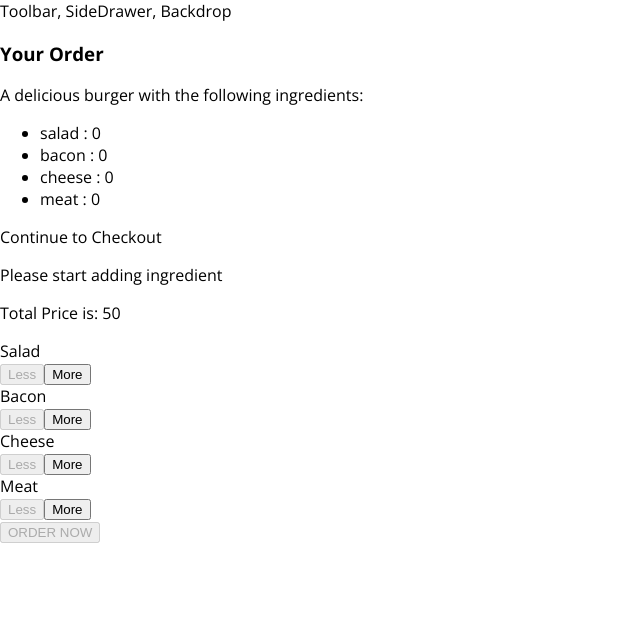
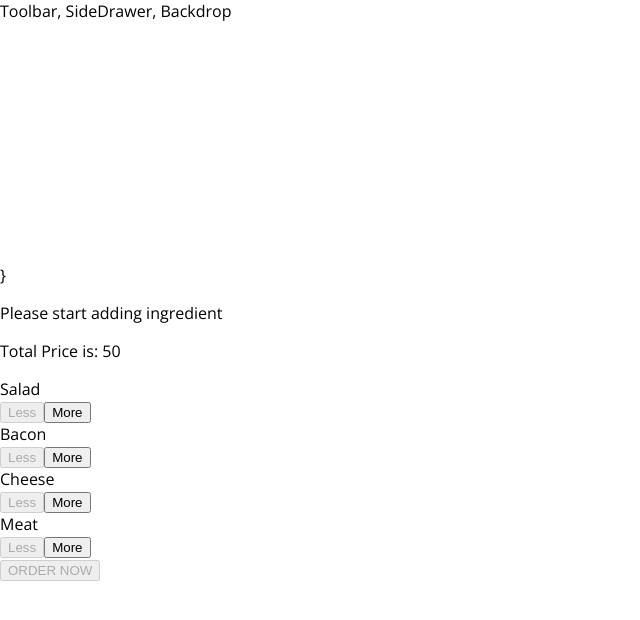
Before and after one commit to dipstech11/BurgerBuilderApp, a React app in the folder burgerbuilder/: page / in a window 1280 px wide. Shown: the top 620 px of the page, without its empty margins (0-640 px from the left). Built offline with nearby package versions, Linux system fonts and the light colour scheme.

Commit message:
modal start working based on order button

```diff
--- a/burgerbuilder/src/components/Burger/BuildControls/BuildControls.js
+++ b/burgerbuilder/src/components/Burger/BuildControls/BuildControls.js
@@ -23,7 +23,9 @@
                />
           ))
           }
-          <button className={classes.OrderButton} disabled = {! props.purchasable}>ORDER NOW </button>
+          <button className={classes.OrderButton}
+          disabled = {! props.purchasable}
+          onClick  = {props.ordered}>ORDER NOW </button>
       </div>
 )
 
--- a/burgerbuilder/src/components/Burger/Burger.js
+++ b/burgerbuilder/src/components/Burger/Burger.js
@@ -1,5 +1,5 @@
 import React from 'react';
-import Auxx from '../../hoc/auxx'
+// import Auxx from '../../hoc/auxx'
 import classes from './Burger.css'
 import BurgerIngredient from './BurgerIngredient/BurgerIngredient'
 
--- a/burgerbuilder/src/components/Burger/OrderSummary/OrderSummary.js
+++ b/burgerbuilder/src/components/Burger/OrderSummary/OrderSummary.js
@@ -3,9 +3,9 @@
 
 const orderSummary = (props) => {
   const ingredientSummary = Object.keys(props.ingredients)
-  .map(keys => {
-     return <li keys={keys}>
-     <span style={{textTranform:'capitalize'}}>{keys} </span>: {props.ingredients[keys]} </li>
+  .map(igkey => {
+     return <li key={igkey}>
+     <span style={{textTranform:'capitalize'}}>{igkey} </span>: {props.ingredients[igkey]} </li>
   })
 
 return (
--- a/burgerbuilder/src/components/UI/Modal/Modal.js
+++ b/burgerbuilder/src/components/UI/Modal/Modal.js
@@ -2,7 +2,13 @@
 import classes from './Modal.css'
 
 const modal = (props) => (
-  <div className={classes.Modal}>
+  <div
+  className={classes.Modal}
+  style ={{
+    transform: props.show ?  'translateY(0)' : 'translateY(-100vh)',
+    opacity: props.show ? '1':'0'
+  }}
+  >
   {props.children}
   </div>
 )
--- a/burgerbuilder/src/containers/BurgerBuilder/BurgerBuilder.js
+++ b/burgerbuilder/src/containers/BurgerBuilder/BurgerBuilder.js
@@ -22,7 +22,12 @@
       meat:0
     },
     totalPrice :50,
-    purchasable:false
+    purchasable:false,
+    purchasing: false
+  }
+
+  purchaseHandler = () => {
+    this.setState({purchasing:true})
   }
 
   isPurchasable = (tempingredient) =>{
@@ -89,16 +94,20 @@
 
       return (
           <Auxx>
-          <Modal >
+          <Modal show={this.state.purchasing} >
             <OrderSummary ingredients ={this.state.ingredients}/>
           </Modal>
+
+}
           <Burger ingredients = {this.state.ingredients}/>
           <BuildControls
           ingredientAdded ={this.addIngredient}
           ingredientDeleted = {this.deleteIngredient}
           disabled = {disabledInfo }
           price = {this.state.totalPrice}
-          purchasable = {this.state.purchasable}  />
+          purchasable = {this.state.purchasable}
+          ordered = {this.purchaseHandler}
+           />
 
           </Auxx>
       );
```
